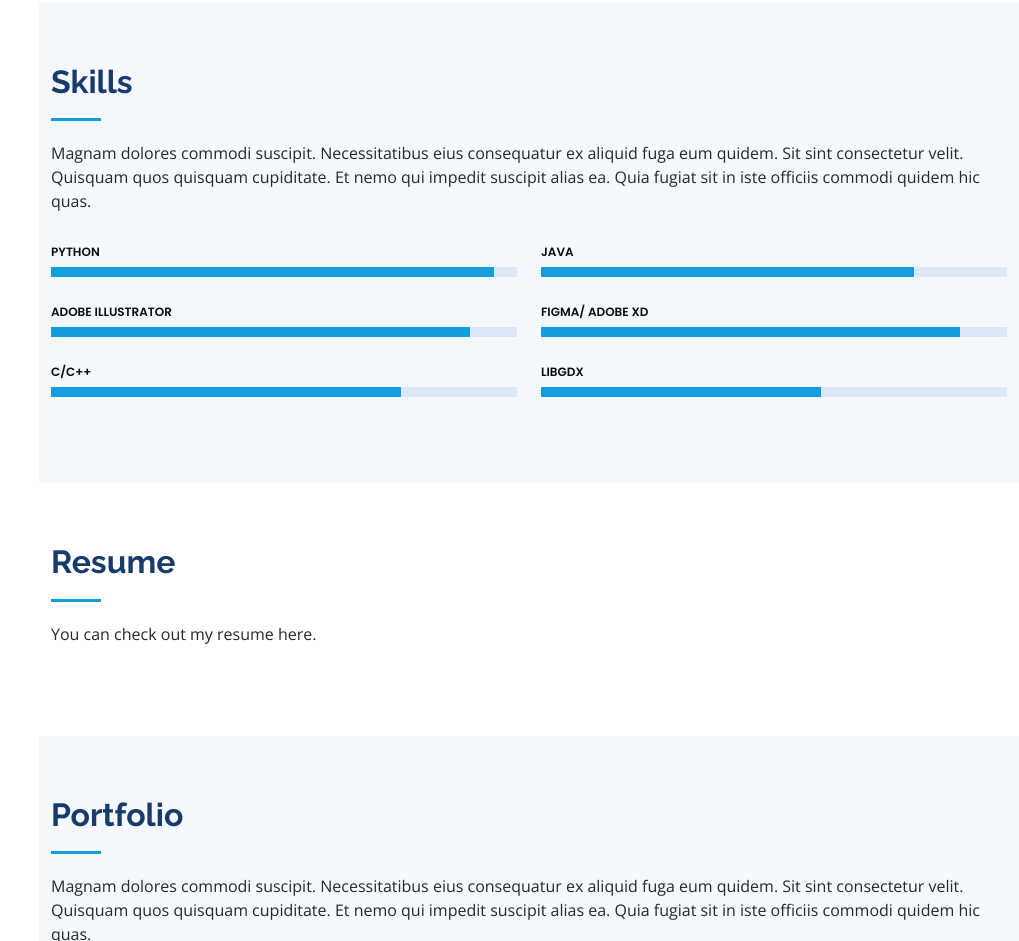
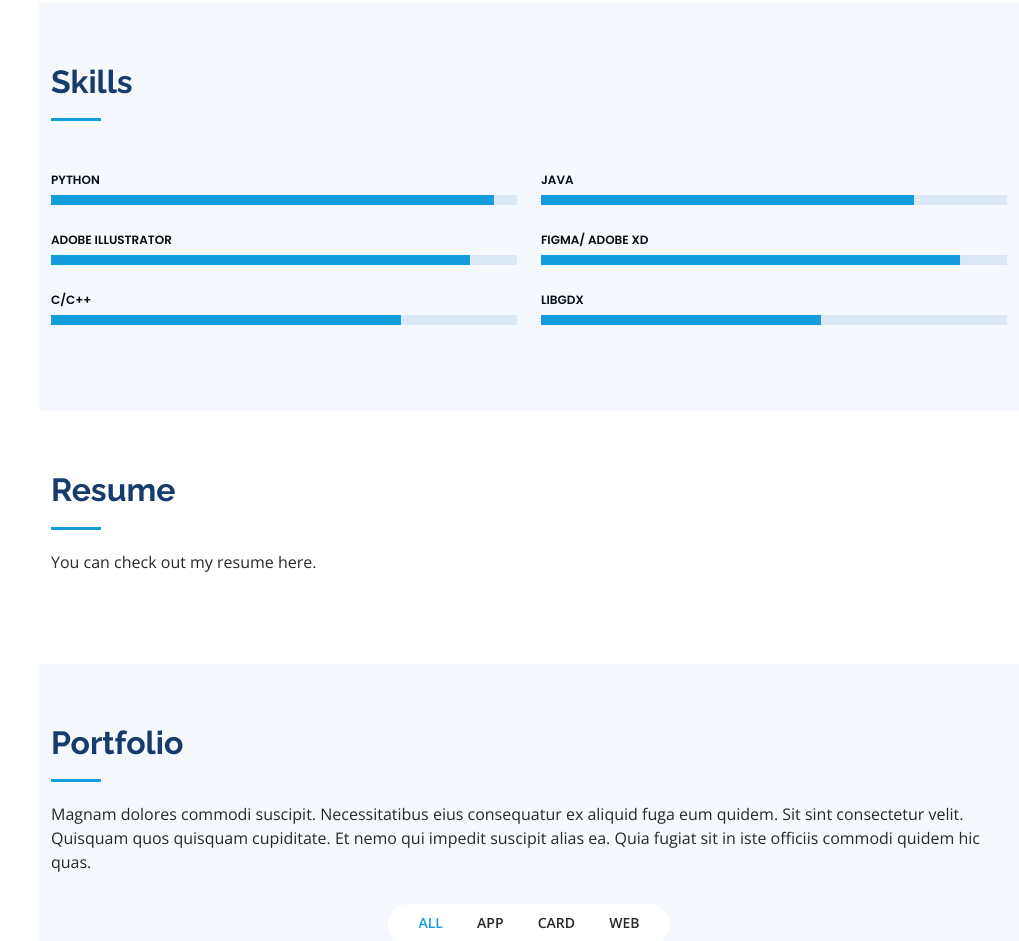
Before and after one commit to theaadya/aadya, a plain HTML site: page index.html in a window 1280 px wide. Shown: the part 1328-2269 px from the top of the page, without its empty margins (261-1280 px from the left). Drawn offline with nearby package versions, Linux system fonts and the light colour scheme.

Commit message:
Update index.html

```diff
--- a/index.html
+++ b/index.html
@@ -120,7 +120,6 @@
 
         <div class="section-title">
           <h2>Skills</h2>
-          <p>Magnam dolores commodi suscipit. Necessitatibus eius consequatur ex aliquid fuga eum quidem. Sit sint consectetur velit. Quisquam quos quisquam cupiditate. Et nemo qui impedit suscipit alias ea. Quia fugiat sit in iste officiis commodi quidem hic quas.</p>
         </div>
 
         <div class="row skills-content">
```
